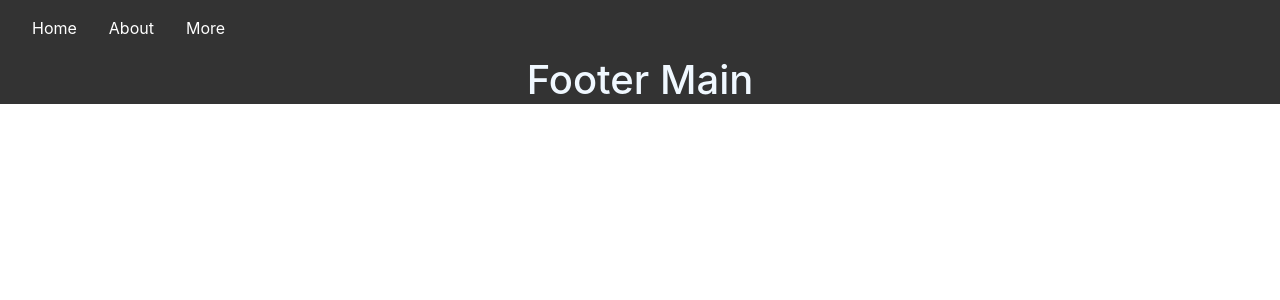
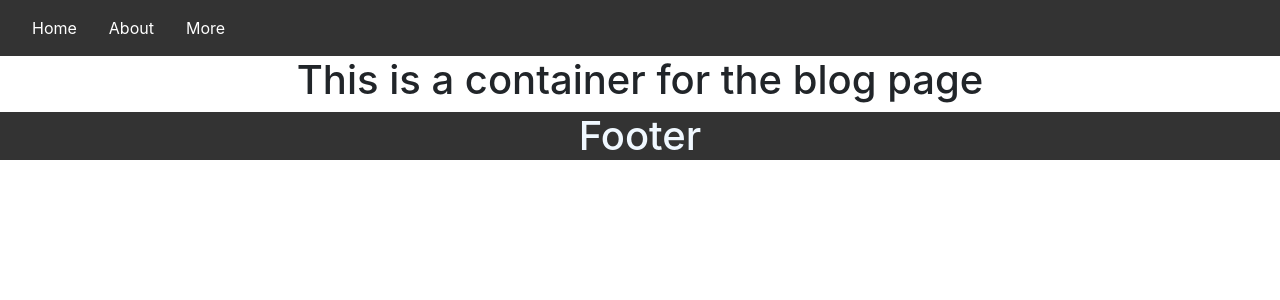
Before and after one commit to qiutian0036/MohammedHaris96t, a React (Create React App) app: page / in a window 1280 px wide. Shown: the top 300 px of the page. Built offline with nearby package versions, Linux system fonts and the light colour scheme; the HTML template or start-up script is replaced by a standard one.

Commit message:
changes in the UI

```diff
--- a/src/Components/Footer.js
+++ b/src/Components/Footer.js
@@ -3,7 +3,7 @@ import "./Styles/Footer.css";
 const Footer = () => {
   return (
     <div className="footer">
-      <h1>Footer Main</h1>
+      <h1>Footer</h1>
     </div>
   );
 };
--- a/src/Components/Homepage.js
+++ b/src/Components/Homepage.js
@@ -1,8 +1,12 @@
 import { Container } from "react-bootstrap";
 const Homepage = () => {
-  return <Container>
-  <div className="homepage"></div>
-  </Container>;
+  return (
+    <Container fluid>
+      <div>
+        <h1>This is a container for the blog page</h1>
+      </div>
+    </Container>
+  );
 };
 
 export default Homepage;
--- a/src/Components/Styles/Homepage.css
+++ b/src/Components/Styles/Homepage.css
@@ -17,6 +17,6 @@
   border-radius: 12px;
 }
 
-.homepage {
+.homepage-container {
   height: 800px;
 }
```
